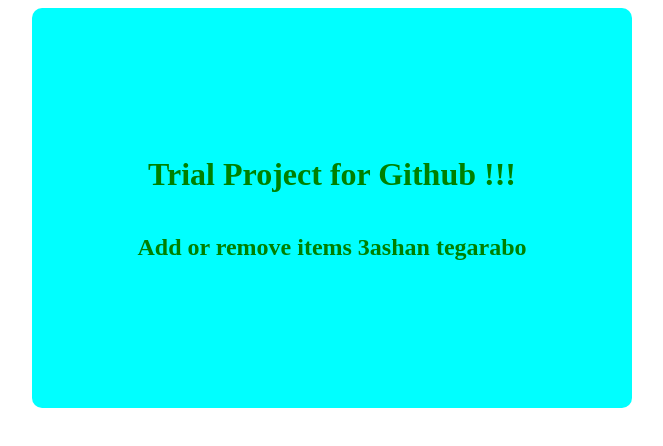
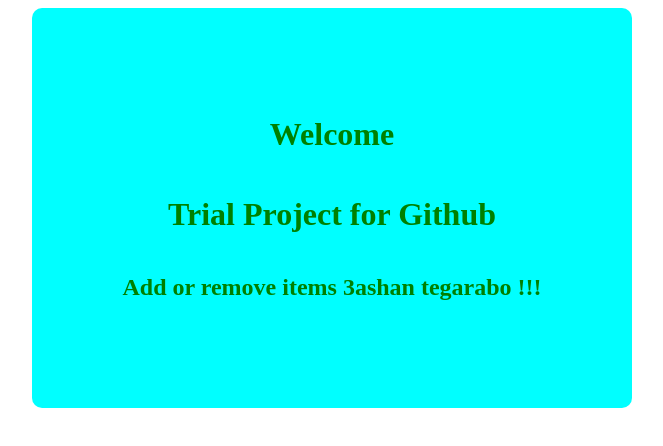
Before and after one commit to marwan2598/Web_Project, a plain HTML site: page index.html in a window 1280 px wide. Shown: the whole page, without its empty margins (308-971 px from the left). Drawn offline with Linux system fonts and the light colour scheme.

Commit message:
adding new words

```diff
--- a/index.html
+++ b/index.html
@@ -8,8 +8,9 @@
 
     <body>
     <div class="main-div">
-    <h1>Trial Project for Github !!!</h1>
-        <h2>Add or remove items 3ashan tegarabo</h2>
+        <h1>Welcome</h1>
+    <h1>Trial Project for Github </h1>
+        <h2>Add or remove items 3ashan tegarabo !!!</h2>
     </div>
 
     <script src="javascript/JS.js"></script>
```
